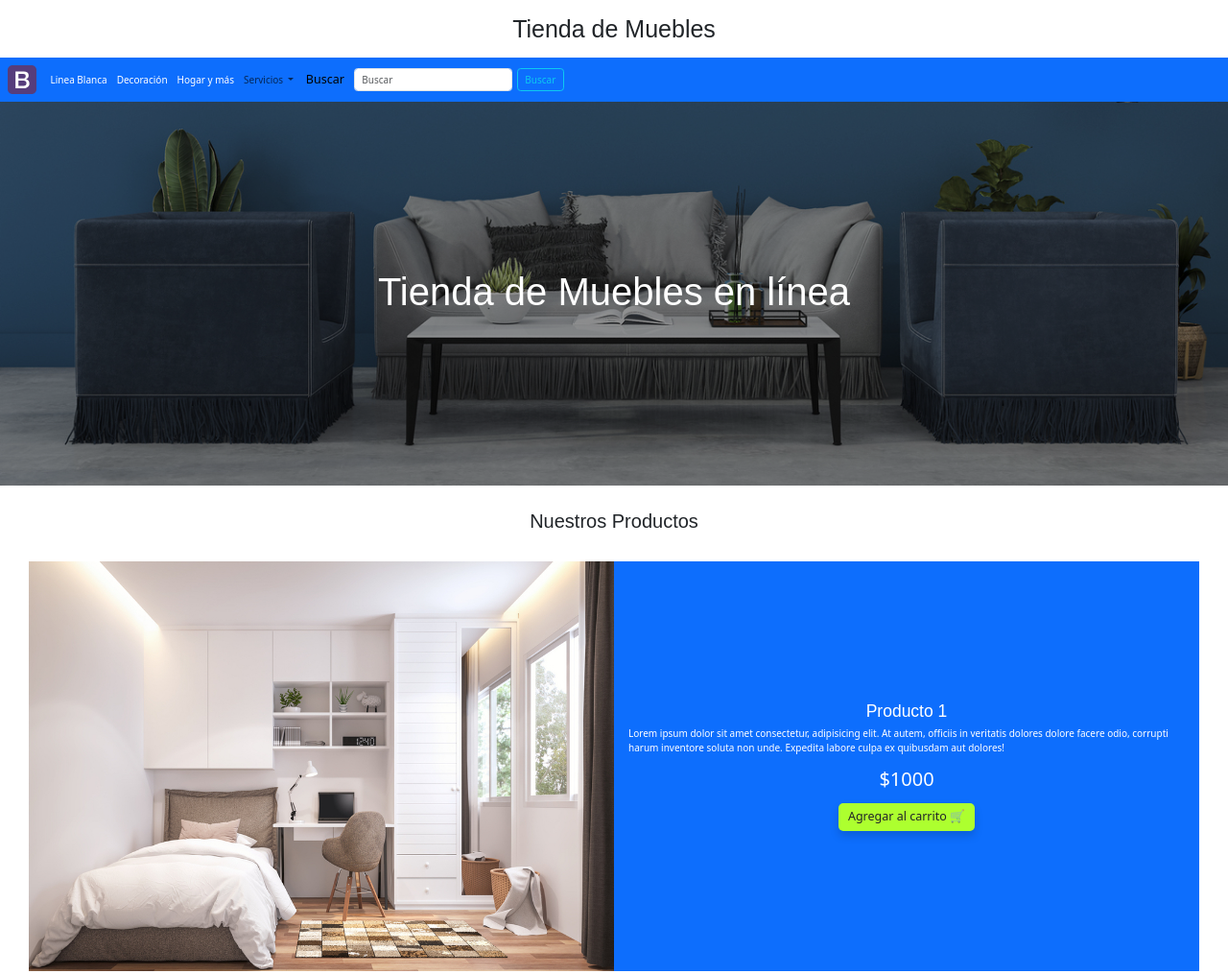
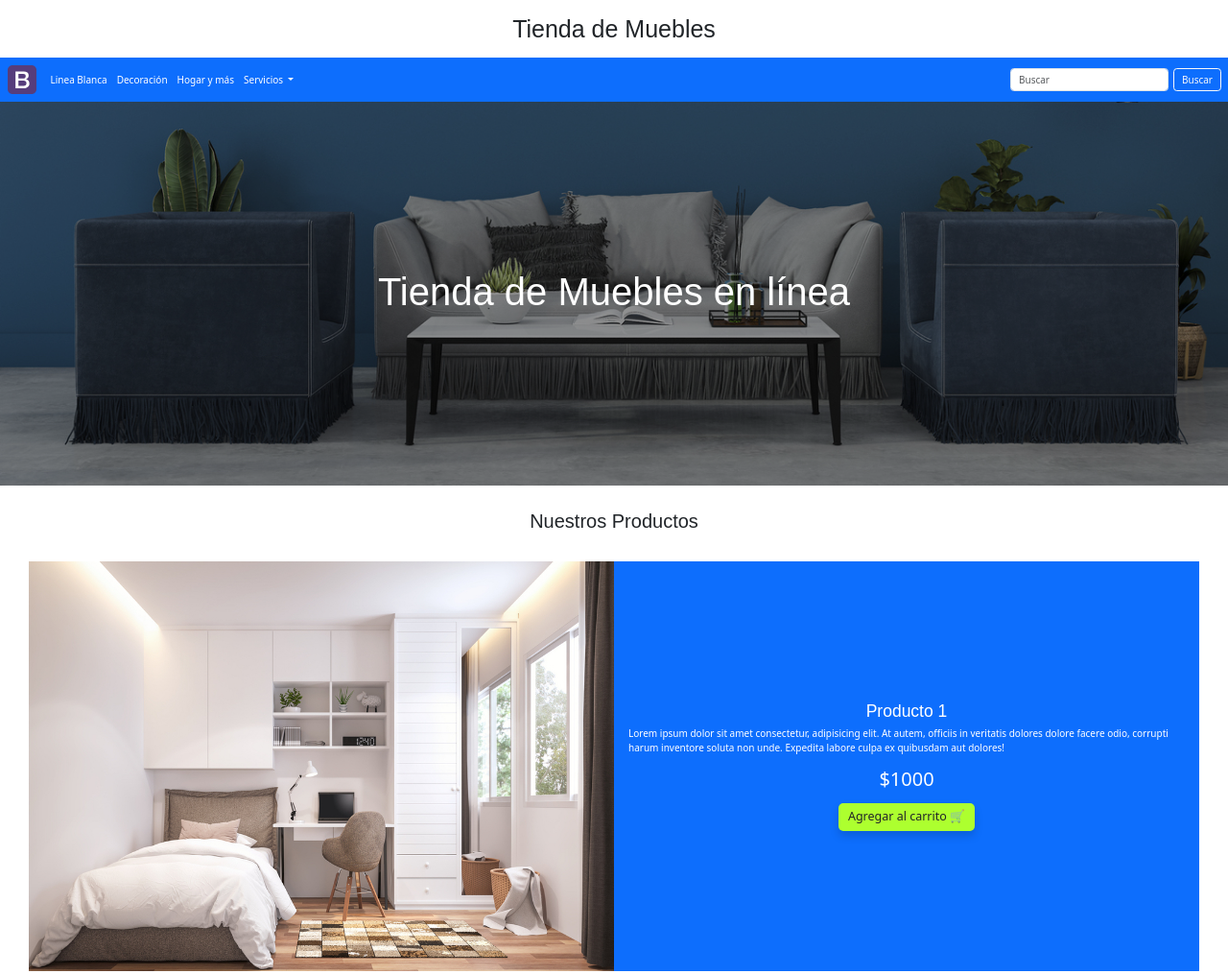
Before and after one commit to NanncynDEV/ProyectoFinal-HTML, a plain HTML site: page index.html in a window 1280 px wide. Shown: the top 1015 px of the page at 96% size. Drawn offline with nearby package versions, Linux system fonts and the light colour scheme.

Commit message:
Actualizando el menú

```diff
--- a/index.html
+++ b/index.html
@@ -9,7 +9,6 @@
     <link rel="preconnect" href="https://fonts.gstatic.com" crossorigin>
     <link rel = "stylesheet" href="./css/bootstrap.min.css">
     <link rel = "stylesheet" href="./css/app.css">
-
 
     <style>
 
@@ -39,14 +38,21 @@
 
 <nav class="navbar navbar-expand-lg bg-primary">
   <div class="container-fluid">
-      <a class="navbar-brand text-white  href="#"><img src="./Img/bootstrap-solid.svg" width="30" height="30" alt=""></a>
-      <button class="navbar-toggler" type="button" data-bs-toggle="collapse" data-bs-target="#navbarNavDropdown" aria-controls="navbarNavDropdown" aria-expanded="false" aria-label="Toggle navigation">
+    <!-- Logo -->
+    <a class="navbar-brand text-white" href="#">
+      <img src="./Img/bootstrap-solid.svg" width="30" height="30" alt="">
+    </a>
+
+    <!-- Botón colapsable -->
+    <button class="navbar-toggler" type="button" data-bs-toggle="collapse" data-bs-target="#navbarNavDropdown"
+      aria-controls="navbarNavDropdown" aria-expanded="false" aria-label="Toggle navigation">
       <span class="navbar-toggler-icon"></span>
     </button>
 
+    <!-- Menú y búsqueda -->
     <div class="collapse navbar-collapse" id="navbarNavDropdown">
-
-        <ul class="navbar-nav">
+      <!-- Menú principal -->
+      <ul class="navbar-nav me-auto mb-2 mb-lg-0">
         <li class="nav-item">
           <a class="nav-link active text-white" aria-current="page" href="#">Linea Blanca</a>
         </li>
@@ -57,24 +63,23 @@
           <a class="nav-link text-white" href="#">Hogar y más</a>
         </li>
         <li class="nav-item dropdown">
-              <a class="nav-link dropdown-toggle" href="#" role="button" data-bs-toggle="dropdown" aria-expanded="false">
-                Servicios </a>
+          <a class="nav-link dropdown-toggle text-white" href="#" role="button" data-bs-toggle="dropdown"
+            aria-expanded="false">
+            Servicios
+          </a>
           <ul class="dropdown-menu">
-                  <li><a class="dropdown-item" href="#">Revista Dígital</a></li>
+            <li><a class="dropdown-item" href="#">Revista Digital</a></li>
             <li><a class="dropdown-item" href="#">Localiza tu tienda</a></li>
             <li><a class="dropdown-item" href="#">Aviso de privacidad</a></li>
           </ul>
         </li>
       </ul>
-              <nav class="navbar bg-body-primary">
-                <div class="container-fluid">
-                  <a class="navbar-brand">Buscar</a>
+
+      <!-- Barra de búsqueda responsiva -->
       <form class="d-flex" role="search">
-                    <input class="form-control me-2" type="search" placeholder="Buscar" aria-label="Busqueda"/>
-                    <button class="btn btn-outline-info" type="submit">Buscar</button>
+        <input class="form-control me-2" type="search" placeholder="Buscar" aria-label="Busqueda">
+        <button class="btn btn-outline-light" type="submit">Buscar</button>
       </form>
-                </div>
-              </nav>
     </div>
   </div>
 </nav>
```
Lines whose indentation alone changed are shown as unchanged.
